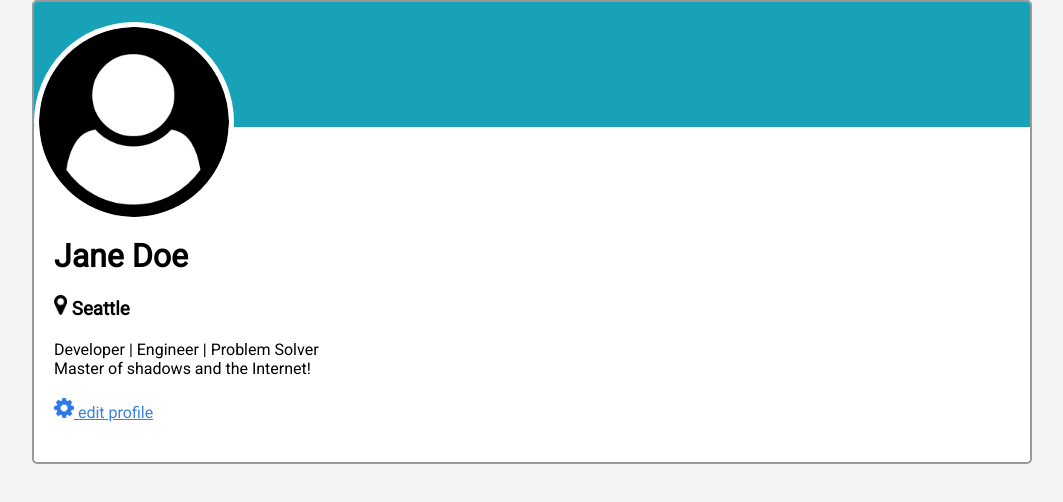
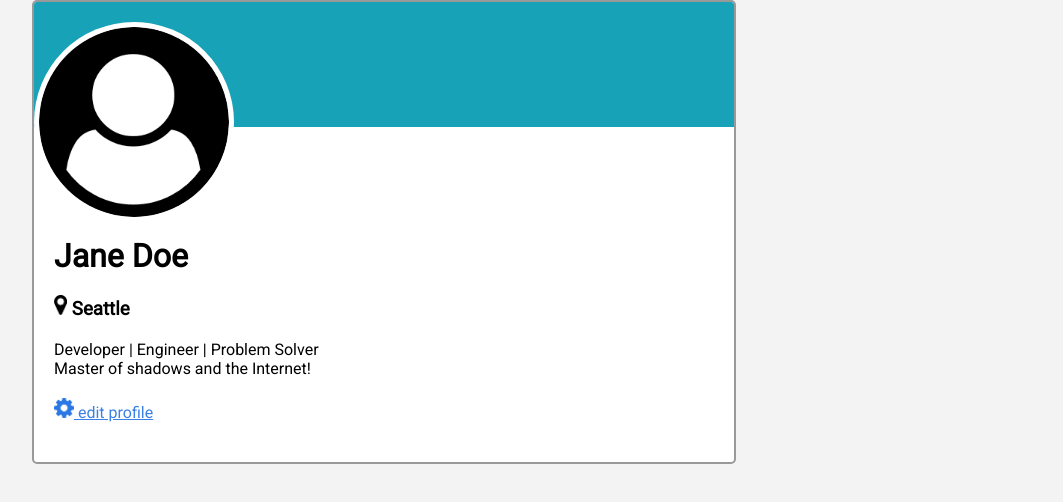
Before and after one commit to Sadia2018/NavBar, a plain HTML site: page index.html in a window 1280 px wide. Shown: the whole page, without its empty margins (108-1171 px from the left). Drawn offline with Linux system fonts and the light colour scheme.

Commit message:
altered width

```diff
--- a/style.css
+++ b/style.css
@@ -18,7 +18,7 @@ body {
 }
 
 .user-card {
-    width: 100%;
+    width: 70%;
     background-color: #fff;
     border: 2px solid #999;
     margin-bottom: 20px;
```
Also changed, not shown: index.html (+4 -2 lines), 1 other file.
